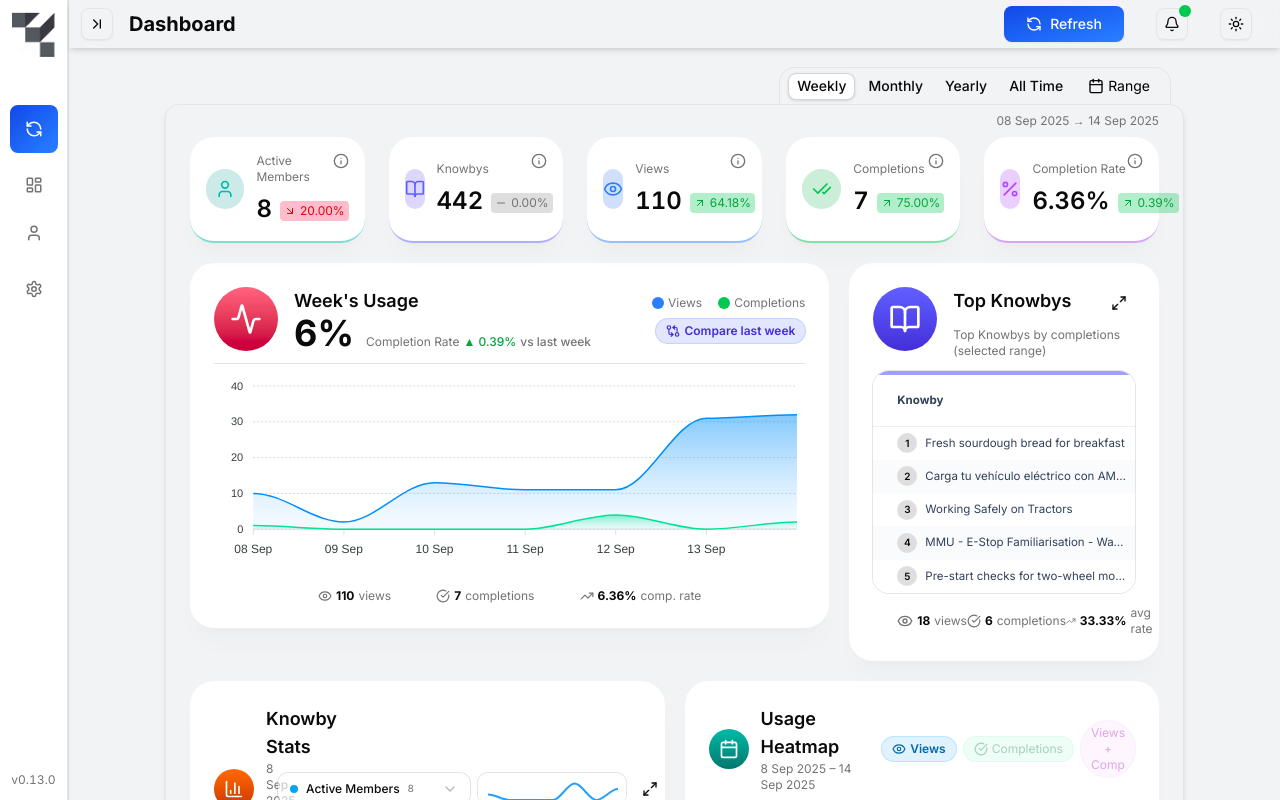
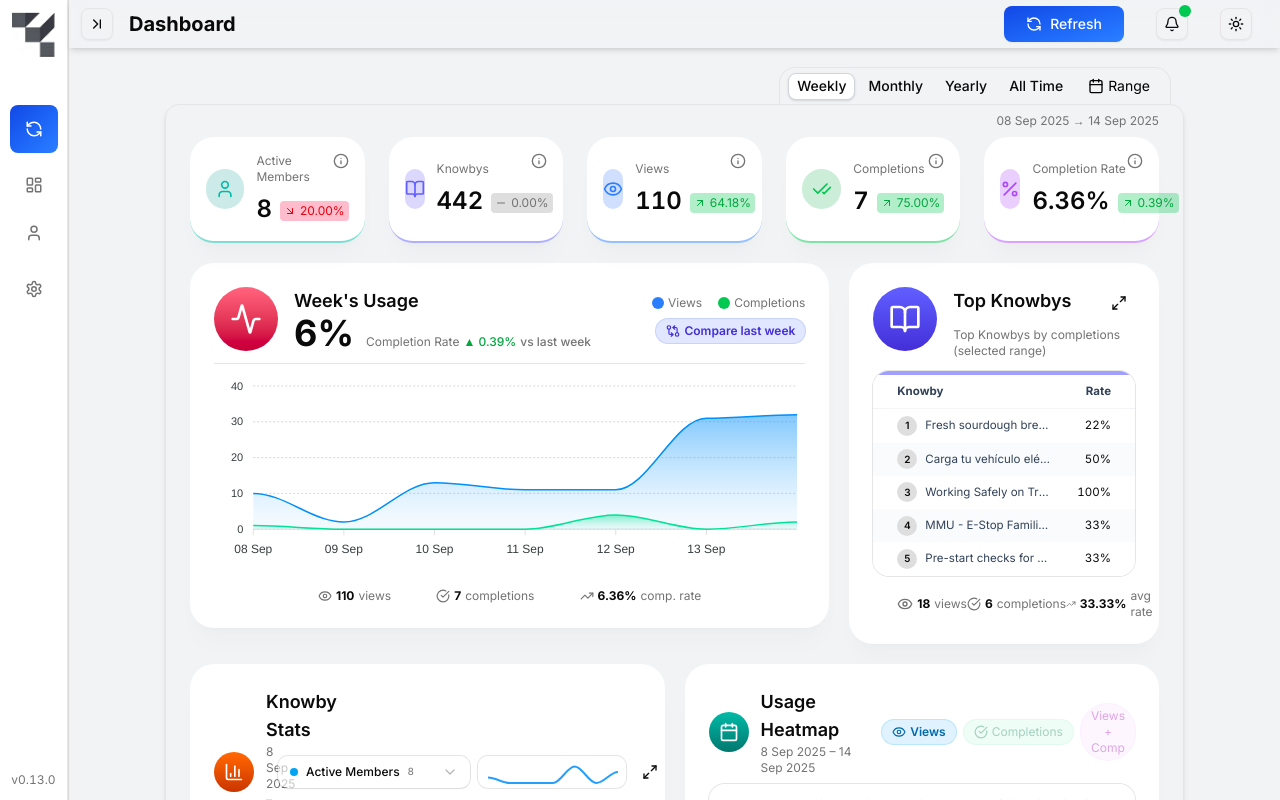
Before and after one commit to GladWrap85/NextJS-Knowby-Dashboard, a Next.js app: page / in a window 1280 px wide. Built offline with nearby package versions, Linux system fonts and the light colour scheme.

Commit message:
fixed some dynamic sizing bugs (top knowby table would wrap header text - now truncates, same with row text, adjusted some of the page padding for different screen sizes, made the single column mode start earlier)

```diff
--- a/app/layout.tsx
+++ b/app/layout.tsx
@@ -43,7 +43,7 @@ export default function RootLayout({
                    <div
                     className={cn(
                       "flex-1 overflow-y-auto -mt-12 pt-16 pb-10",
-                      "px-3 sm:px-5 md:px-8 lg:px-16 xl:px-24 2xl:px-40"
+                      "px-3 sm:px-5 md:px-8 lg:px-16 xl:px-24 2xl:px-30"
                     )}
                   >
                     {children}
--- a/app/page.tsx
+++ b/app/page.tsx
@@ -155,15 +155,15 @@ export default function Home() {
               {/* Top row of cards */}
               <TopMetricsRow selectedDateRange={dateRange} />
 
-              <div className="grid grid-cols-1 lg:grid-cols-3 gap-[20px]">
+              <div className="grid grid-cols-1 xl:grid-cols-3 gap-[20px]">
                 {/* <TotalUsageCard /> */}
-                <div className="col-span-1 md:col-span-1 lg:col-span-2">
+                <div className="col-span-1 xl:col-span-2">
                   <TodaysUsageCard selectedDateRange={dateRange} />
                 </div>
                 <TopKnowbyCard selectedDateRange={dateRange} />
               </div>
               {/* Knowby Stats + Heatmap */}
-              <div className="grid grid-cols-1 lg:grid-cols-2 gap-[20px]">
+              <div className="grid grid-cols-1 xl:grid-cols-2 gap-[20px]">
                 <KnowbyStats selectedDateRange={dateRange} />
 
                 <ViewsCalendarHeatmap selectedDateRange={dateRange} />
--- a/components/Cards/TopKnowbyCard.tsx
+++ b/components/Cards/TopKnowbyCard.tsx
@@ -289,15 +289,24 @@ export default function TopKnowbyCard({ selectedDateRange }: TopKnowbyCardProps)
           {/* Accent bar to match the Stats card feel */}
           <div className="h-1 w-full bg-indigo-500/60 dark:bg-indigo-500/50" />
 
-          <div className="overflow-x-auto">
-            <table className="w-full text-[11.5px]">
+          {/* no horizontal scroll */}
+          <div className="overflow-hidden">
+            <table className="w-full text-[11.5px] table-fixed">
+              {/* name flexes; rate is a fixed, responsive width */}
+              <colgroup>
+                <col />
+                <col className="w-[4.75rem] 2xl:w-[8.5rem]" />
+              </colgroup>
+
               <thead className="bg-white/80 backdrop-blur-sm dark:bg-black/30">
                 <tr className="border-b border-slate-200/70 dark:border-white/10 text-left">
-                  <th className="font-bold text-slate-700 dark:text-slate-100 py-2 pl-6 pr-3">
+                  <th className="font-bold text-slate-700 dark:text-slate-100 py-2 pl-6 pr-2">
                     Knowby
                   </th>
-                  <th className="font-bold text-slate-700 dark:text-slate-100 py-2 pl-3 pr-6 text-right">
-                    Completion rate
+                  <th className="font-bold text-slate-700 dark:text-slate-100 py-2 pl-2 pr-6 text-right whitespace-nowrap">
+                    {/* short label on laptops; full label only on very wide screens */}
+                    <span className="2xl:hidden">Rate</span>
+                    <span className="hidden 2xl:inline truncate">Completion rate</span>
                   </th>
                 </tr>
               </thead>
@@ -319,20 +328,20 @@ export default function TopKnowbyCard({ selectedDateRange }: TopKnowbyCardProps)
                         key={r.knowby + idx}
                         className={`${rowBg} hover:bg-slate-100/80 dark:hover:bg-slate-800/80 transition-colors`}
                       >
-                        <td className="py-1 pl-6 pr-3">
-                          <div className="flex items-center gap-2">
-                            <span className="inline-flex h-5 w-5 items-center justify-center rounded-full bg-muted dark:bg-background text-[10px] font-semibold">
+                        <td className="py-1 pl-6 pr-2">
+                          <div className="flex items-center gap-2 min-w-0">
+                            <span className="inline-flex h-5 w-5 shrink-0 items-center justify-center rounded-full bg-muted dark:bg-background text-[10px] font-semibold">
                               {idx + 1}
                             </span>
                             <span
-                              className="inline-block truncate max-w-[28ch] text-slate-700 dark:text-slate-200"
+                              className="truncate text-slate-700 dark:text-slate-200 max-w-[26ch] 2xl:max-w-[44ch]"
                               title={r.knowby}
                             >
                               {r.knowby}
                             </span>
                           </div>
                         </td>
-                        <td className="py-2 pl-3 pr-6 text-right tabular-nums text-slate-700 dark:text-slate-200">
+                        <td className="py-2 pl-2 pr-6 text-right tabular-nums whitespace-nowrap">
                           {`${Math.round(r.rate)}%`}
                         </td>
                       </tr>
```
